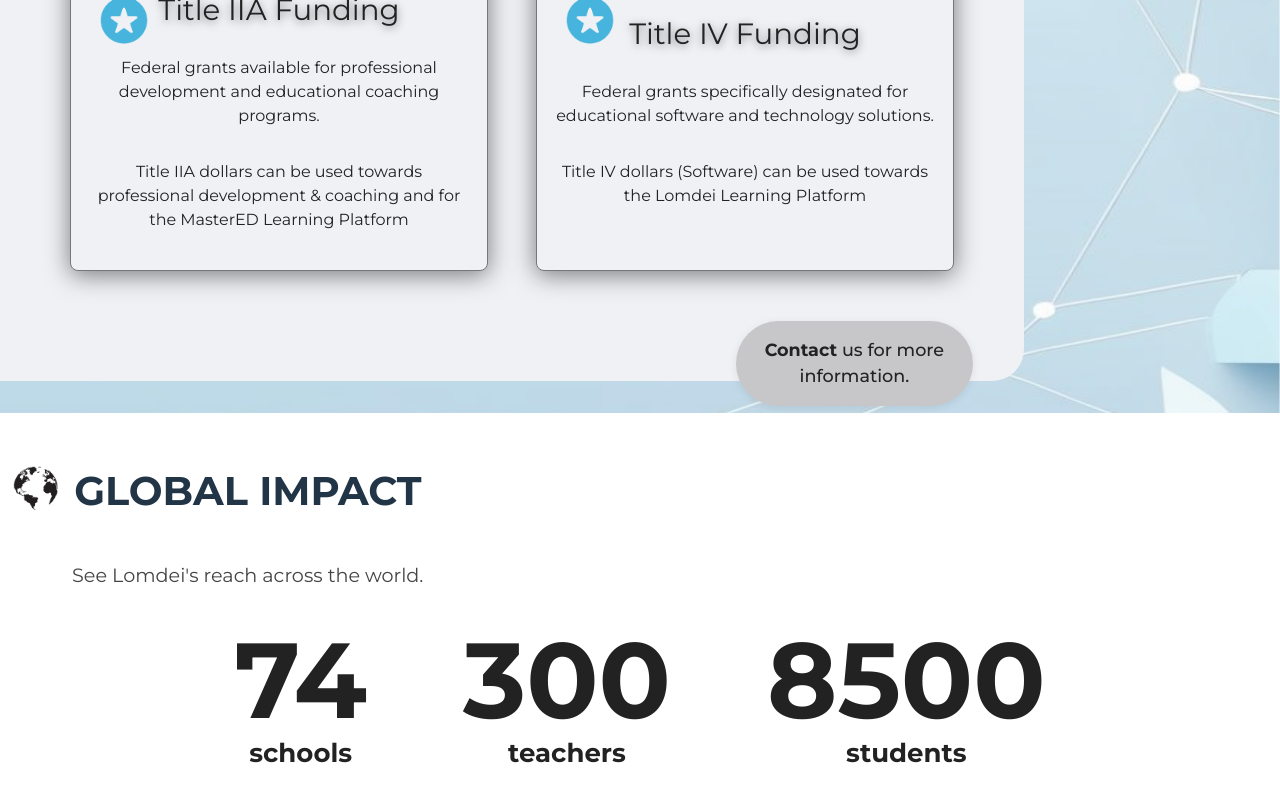
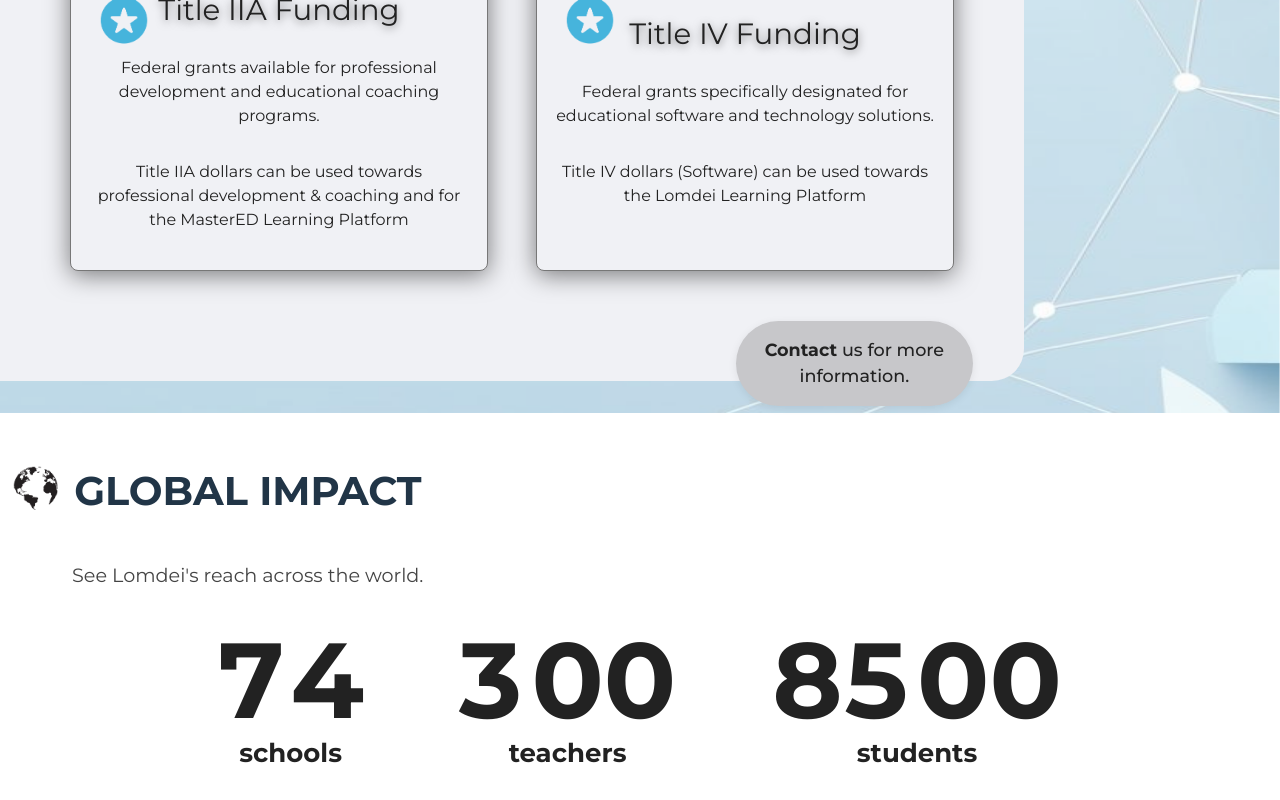
Before and after one commit to simchaschaum/Lomdei-2025, a React (Vite) app: page / in a window 1280 px wide. Shown: the part 1834-2634 px from the top of the page. Built offline with nearby package versions, Linux system fonts and the light colour scheme.

Commit message:
added global impact counter

```diff
--- a/src/App.jsx
+++ b/src/App.jsx
@@ -1,6 +1,6 @@
-
 import './App.css';
 import Header from './Header';
+import CounterNumber from './CounterNumber';
 
 function App() {
   return (
@@ -78,9 +78,9 @@
             <div className="global-impact-content">
               <p className="impact-subtitle">See Lomdei's reach across the world.</p>
               <div className="impact-counters">
-                <div className="counter"><span className="counter-number">74</span> <span className="counter-label">schools</span></div>
-                <div className="counter"><span className="counter-number">300</span> <span className="counter-label">teachers</span></div>
-                <div className="counter"><span className="counter-number">8500</span> <span className="counter-label">students</span></div>
+                <div className="counter"><CounterNumber end={74} /> <span className="counter-label">schools</span></div>
+                <div className="counter"><CounterNumber end={300} /> <span className="counter-label">teachers</span></div>
+                <div className="counter"><CounterNumber end={8500} /> <span className="counter-label">students</span></div>
               </div>
               <div className="reviews-carousel"></div>
             </div>
--- /dev/null
+++ b/src/CounterNumber.jsx
@@ -0,0 +1,54 @@
+import React, { useRef, useEffect, useState } from 'react';
+
+const CounterNumber = ({ end }) => {
+  const [count, setCount] = useState(0);
+  const ref = useRef();
+  const [hasAnimated, setHasAnimated] = useState(false);
+
+  useEffect(() => {
+    const handleScroll = () => {
+      if (!ref.current || hasAnimated) return;
+      const rect = ref.current.getBoundingClientRect();
+      if (rect.top < window.innerHeight && rect.bottom > 0) {
+        setHasAnimated(true);
+      }
+    };
+    window.addEventListener('scroll', handleScroll);
+    handleScroll();
+    return () => window.removeEventListener('scroll', handleScroll);
+  }, [hasAnimated]);
+
+  useEffect(() => {
+    if (!hasAnimated) return;
+    let start = 0;
+    const duration = 1200;
+    const startTime = performance.now();
+    const animate = (now) => {
+      const progress = Math.min((now - startTime) / duration, 1);
+      let next = Math.floor(progress * end);
+      next = Math.ceil(next / 5) * 5;
+      if (next > end) next = end;
+      setCount(next);
+      if (progress < 1) {
+        requestAnimationFrame(animate);
+      } else {
+        setCount(end);
+      }
+    };
+    requestAnimationFrame(animate);
+  }, [hasAnimated, end]);
+
+  // Pad with leading zeros to match end's length
+  const endStr = end.toString();
+  const countStr = count.toString().padStart(endStr.length, '0');
+
+  return (
+    <span ref={ref} className="counter-number">
+      {countStr.split('').map((digit, i) => (
+        <span key={i} style={{display: 'inline-block', width: '1ch'}}>{digit}</span>
+      ))}
+    </span>
+  );
+};
+
+export default CounterNumber;
```
